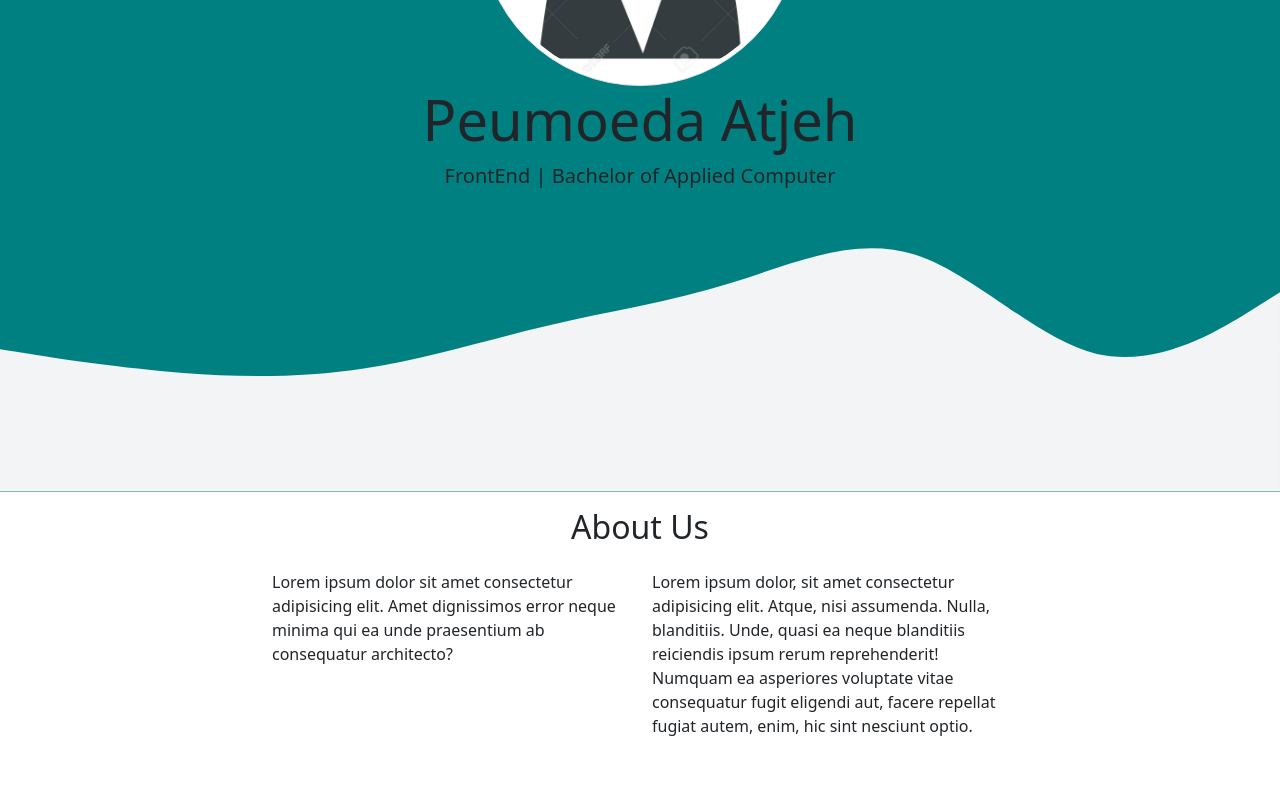
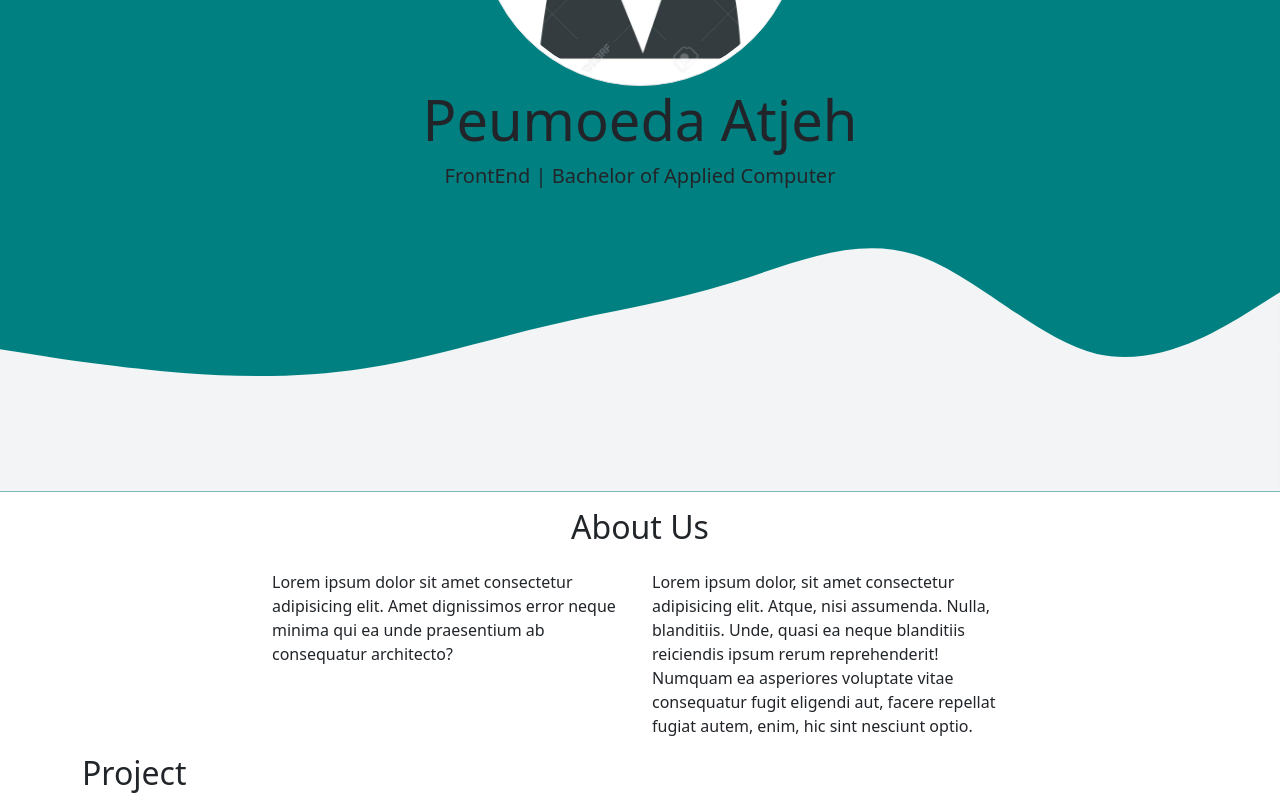
Before and after one commit to Soe-Hok-Gie/peumoeda-atjeh, a React (Create React App) app: page / in a window 1280 px wide. Shown: the part 322-1122 px from the top of the page. Before the commit the page ends 1076 px from the top, so only its background shows below. Built offline with nearby package versions, Linux system fonts and the light colour scheme.

Commit message:
membuat Component Project dengan isi section, container, satu row dan satu colum

```diff
--- a/src/App.js
+++ b/src/App.js
@@ -2,6 +2,7 @@ import React from "react";
 import Biografi from "./components/Biografi";
 import Navbar from "./components/Navbar";
 import Profil from "./components/Profil";
+import Project from "./components/Project";
 
 const App = () => {
   return (
@@ -9,6 +10,7 @@ const App = () => {
       <Navbar />
       <Profil />
       <Biografi />
+      <Project />
     </>
   );
 };
--- /dev/null
+++ b/src/components/Project.jsx
@@ -0,0 +1,17 @@
+import React from "react";
+
+const Project = () => {
+  return (
+    <section>
+      <div className="container">
+        <div className="row">
+          <div className="col">
+            <h2>Project</h2>
+          </div>
+        </div>
+      </div>
+    </section>
+  );
+};
+
+export default Project;
```
